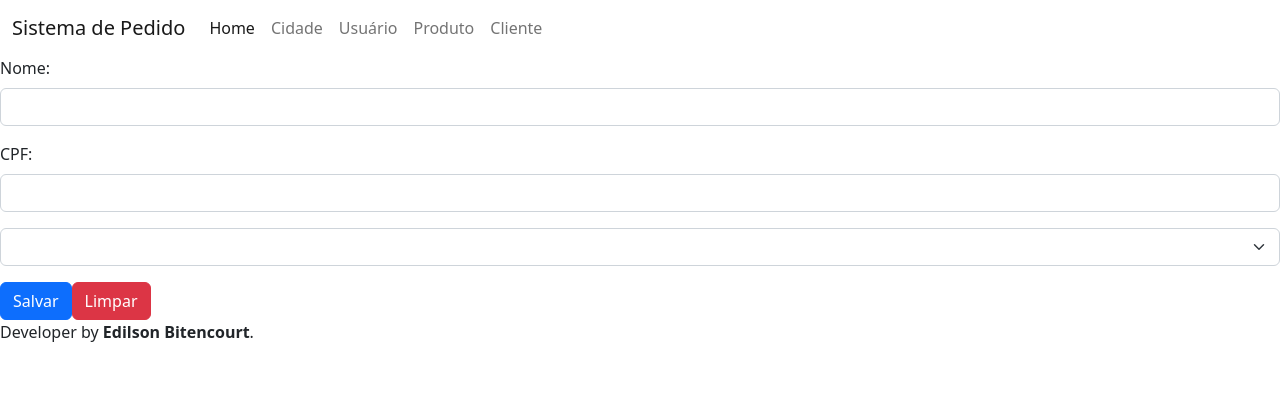
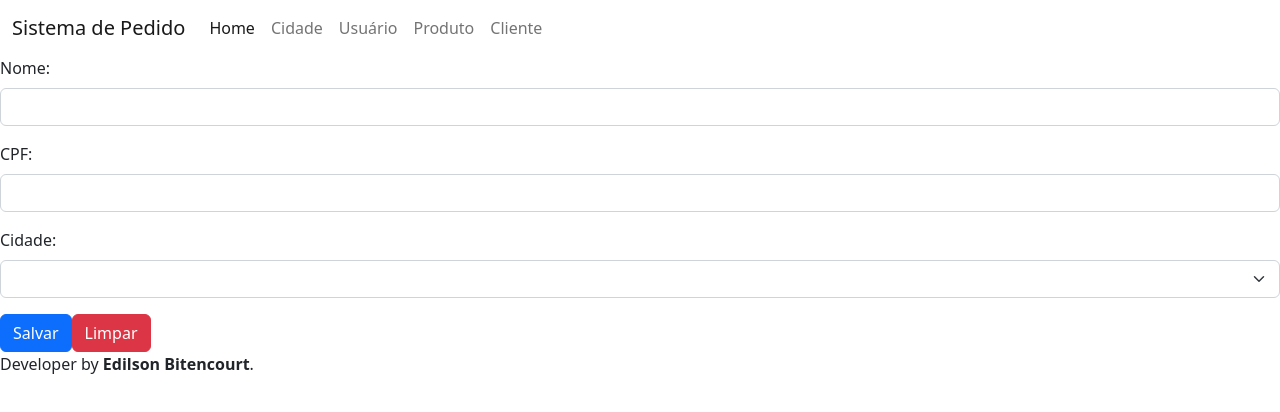
Before and after one commit to theusdido/ads-4-2023.1, an Angular app: page /cliente in a window 1280 px wide. Shown: the top 412 px of the page. Built offline with nearby package versions, Linux system fonts and the light colour scheme.

Commit message:
Finalizado cadastro de cidade e iniciado cadastro de cliente

```diff
--- a/src/app/cadastro-cidade/cadastro-cidade.component.ts
+++ b/src/app/cadastro-cidade/cadastro-cidade.component.ts
@@ -55,7 +55,8 @@ export class CadastroCidadeComponent implements OnInit,AfterViewInit {
       this.cidade_service.cidades.push(cidade);
       this.cidade_service.salvar();
     }
-    this.limpar();  }
+    this.limpar();
+  }
 
   limpar(){
     this.nome = '';
--- a/src/app/cadastro-cliente/cadastro-cliente.component.html
+++ b/src/app/cadastro-cliente/cadastro-cliente.component.html
@@ -20,6 +20,7 @@
         >
       </div>
     <div class="mb-3">
+        <label for="cidade" class="form-label">Cidade:</label>
         <app-lista-cidade #lista_cidade_component></app-lista-cidade>
     </div>
     <button
```
Also changed, not shown: src/app/service/cidade.service.ts (line endings or trailing spaces).
